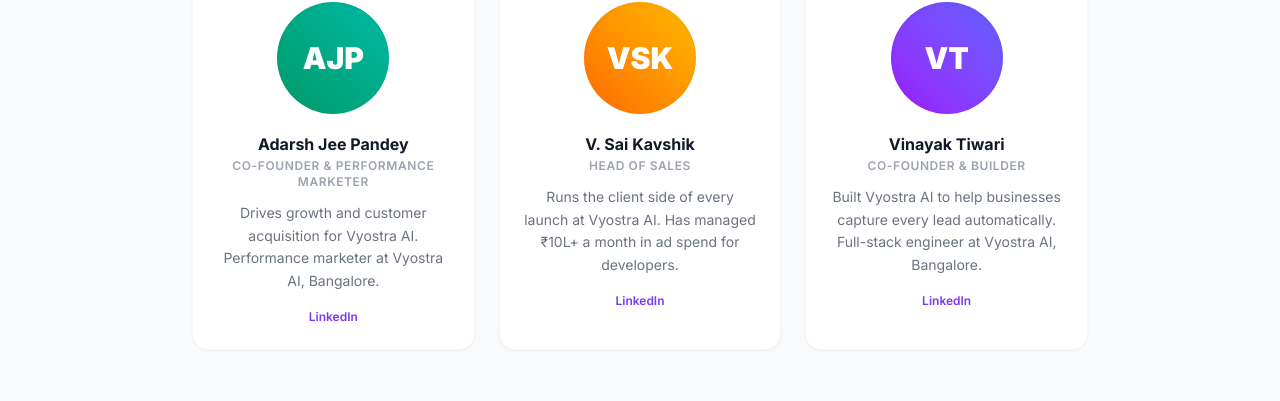
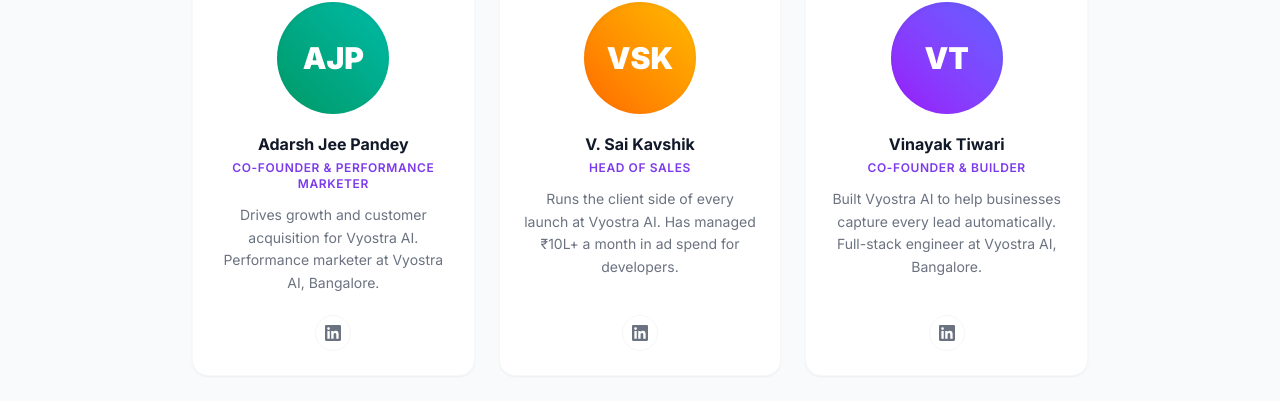
Before and after one commit to akvinayaktiwari/RigaChat, a React (Vite) app in the folder frontend/: page /about-us in a window 1280 px wide. Shown: the part 2132-2533 px from the top of the page. Built offline with nearby package versions, Linux system fonts and the light colour scheme; no server answers.

Commit message:
style: LinkedIn icon button and aligned cards in the About team section
The text link sat at different heights when bios wrapped differently; cards now fill their height so the buttons align, and the link has a keyboard focus ring.

```diff
--- a/frontend/src/pages/About.tsx
+++ b/frontend/src/pages/About.tsx
@@ -219,25 +219,33 @@ function StatsSection() {
   )
 }
 
+function LinkedInIcon() {
+  return (
+    <svg viewBox="0 0 24 24" className="w-4 h-4" fill="currentColor" aria-hidden="true">
+      <path d="M20.45 20.45h-3.56v-5.57c0-1.33-.03-3.04-1.85-3.04-1.86 0-2.14 1.45-2.14 2.94v5.67H9.35V9h3.41v1.56h.05c.48-.9 1.64-1.85 3.37-1.85 3.6 0 4.27 2.37 4.27 5.46v6.28zM5.34 7.43a2.06 2.06 0 1 1 0-4.12 2.06 2.06 0 0 1 0 4.12zM7.12 20.45H3.56V9h3.56v11.45zM22.22 0H1.77C.79 0 0 .77 0 1.73v20.54C0 23.23.79 24 1.77 24h20.45c.98 0 1.78-.77 1.78-1.73V1.73C24 .77 23.2 0 22.22 0z" />
+    </svg>
+  )
+}
+
 function FounderCard({ founder }: { founder: FounderInfo }) {
   return (
     <div className="bg-white border border-outline-variant/30 rounded-2xl p-6 shadow-xs hover:shadow-md hover:-translate-y-1 transition-all duration-300 flex flex-col items-center text-center">
       <div
-        className={`w-28 h-28 rounded-full bg-gradient-to-tr ${founder.avatarGradient} flex items-center justify-center text-white text-3xl font-black shadow-inner uppercase mb-5`}
+        className={`w-28 h-28 rounded-full bg-gradient-to-tr ${founder.avatarGradient} flex items-center justify-center text-white text-3xl font-black shadow-inner uppercase mb-5 ring-4 ring-white`}
       >
         {founder.name.split(' ').map((n) => n[0]).join('')}
       </div>
-      <h4 className="font-bold text-base text-on-surface leading-tight">{founder.name}</h4>
-      <p className="text-xs text-outline font-semibold tracking-wider uppercase mt-1">{founder.role}</p>
-      <p className="text-xs md:text-sm text-on-surface-variant mt-3 leading-relaxed">{founder.description}</p>
+      <h3 className="font-bold text-base text-on-surface leading-tight">{founder.name}</h3>
+      <p className="text-xs text-primary font-semibold tracking-wider uppercase mt-1.5">{founder.role}</p>
+      <p className="text-xs md:text-sm text-on-surface-variant mt-3 leading-relaxed flex-1">{founder.description}</p>
       <a
         href={founder.linkedinUrl}
         target="_blank"
         rel="noopener noreferrer"
         aria-label={`${founder.name} on LinkedIn`}
-        className="text-xs font-semibold text-primary hover:underline mt-4"
+        className="mt-5 inline-flex items-center justify-center w-9 h-9 rounded-full border border-outline-variant/40 text-on-surface-variant hover:text-primary hover:border-primary/40 hover:bg-primary/5 focus-visible:outline-none focus-visible:ring-2 focus-visible:ring-primary/50 focus-visible:ring-offset-2 transition-colors"
       >
-        LinkedIn
+        <LinkedInIcon />
       </a>
     </div>
   )
```
